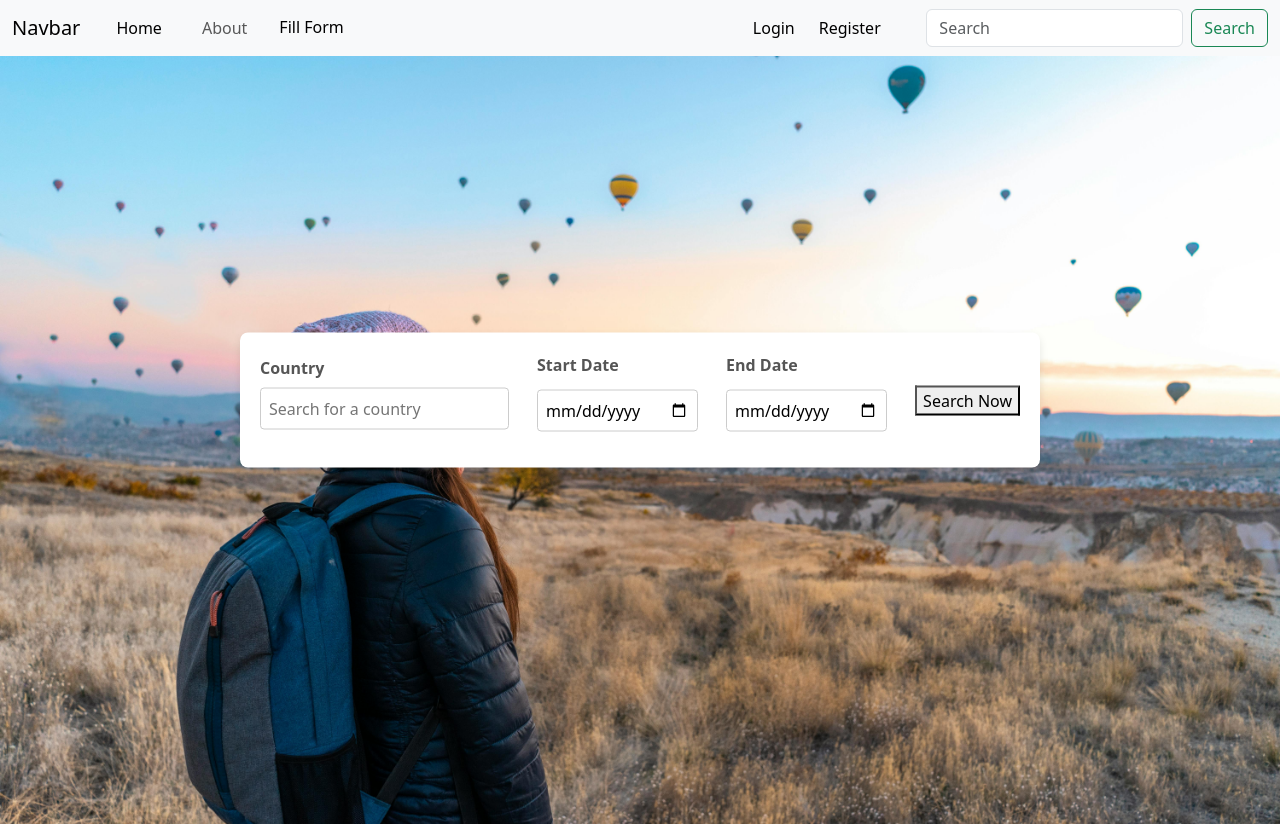
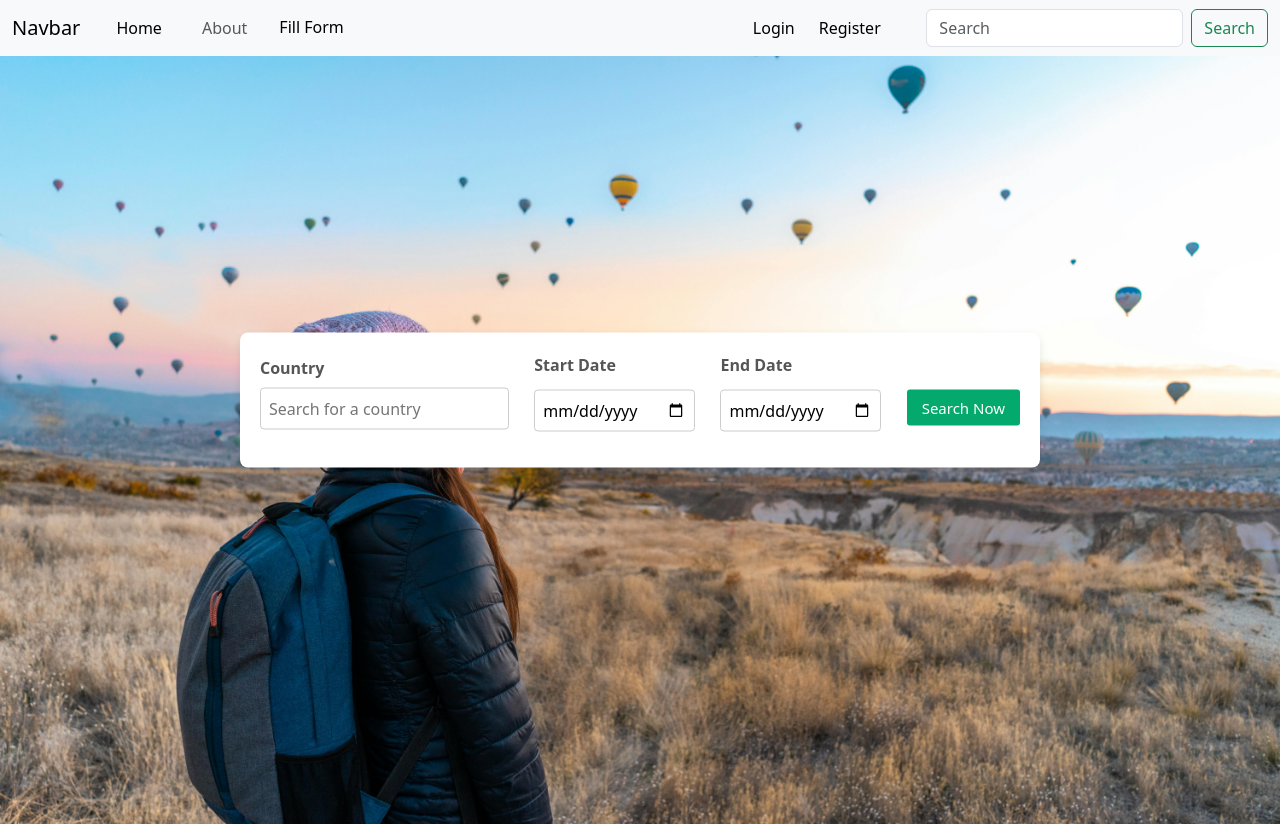
Before and after one commit to Ayushgokhe/travelapp, a React (Vite) app in the folder frontend/: page / in a window 1280 px wide. Shown: the top 826 px of the page. Built offline with nearby package versions, Linux system fonts and the light colour scheme.

Commit message:
search css update

```diff
--- a/frontend/src/componants/search/SearchForm.css
+++ b/frontend/src/componants/search/SearchForm.css
@@ -54,3 +54,34 @@
 .search-button:hover {
     background-color: #008c7a;
 }
+
+.country-list{
+  background:#dbe0df;
+  width: 200px;
+  position: absolute;
+  height: 100px;
+  margin-top: 73px;
+  overflow: hidden;
+  overflow-y: scroll;
+}
+
+.country-list li {
+  list-style: none;
+  margin-left: -25px;
+}
+.country-list li:hover {
+  background: #cdcaca;
+}
+
+.searchbtn{
+  background-color: #04AA6D;
+  border: none;
+  color: white;
+  padding: 7px 15px;
+  text-align: center;
+  text-decoration: none;
+  display: inline-block;
+  font-size: 15px;
+  margin-top: 15px;
+  border-radius: 3px;
+}
--- a/frontend/src/componants/search/SearchForm.jsx
+++ b/frontend/src/componants/search/SearchForm.jsx
@@ -90,7 +90,7 @@ const SearchForm = () => {
             required
           />
         </div>
-        <button type="submit">Search Now</button>
+        <button className='searchbtn' type="submit">Search Now</button>
       </form>
     </div>
   );
```
